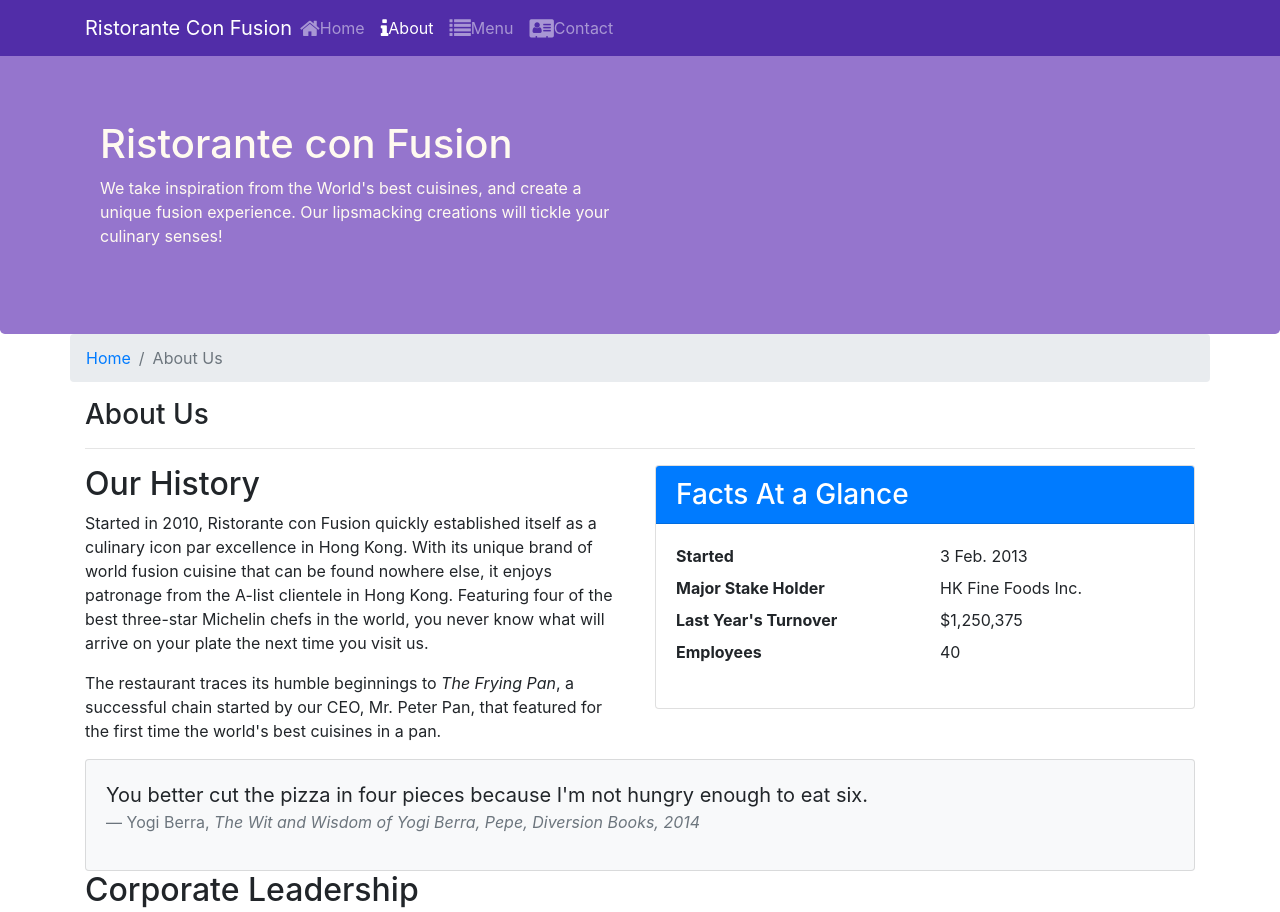
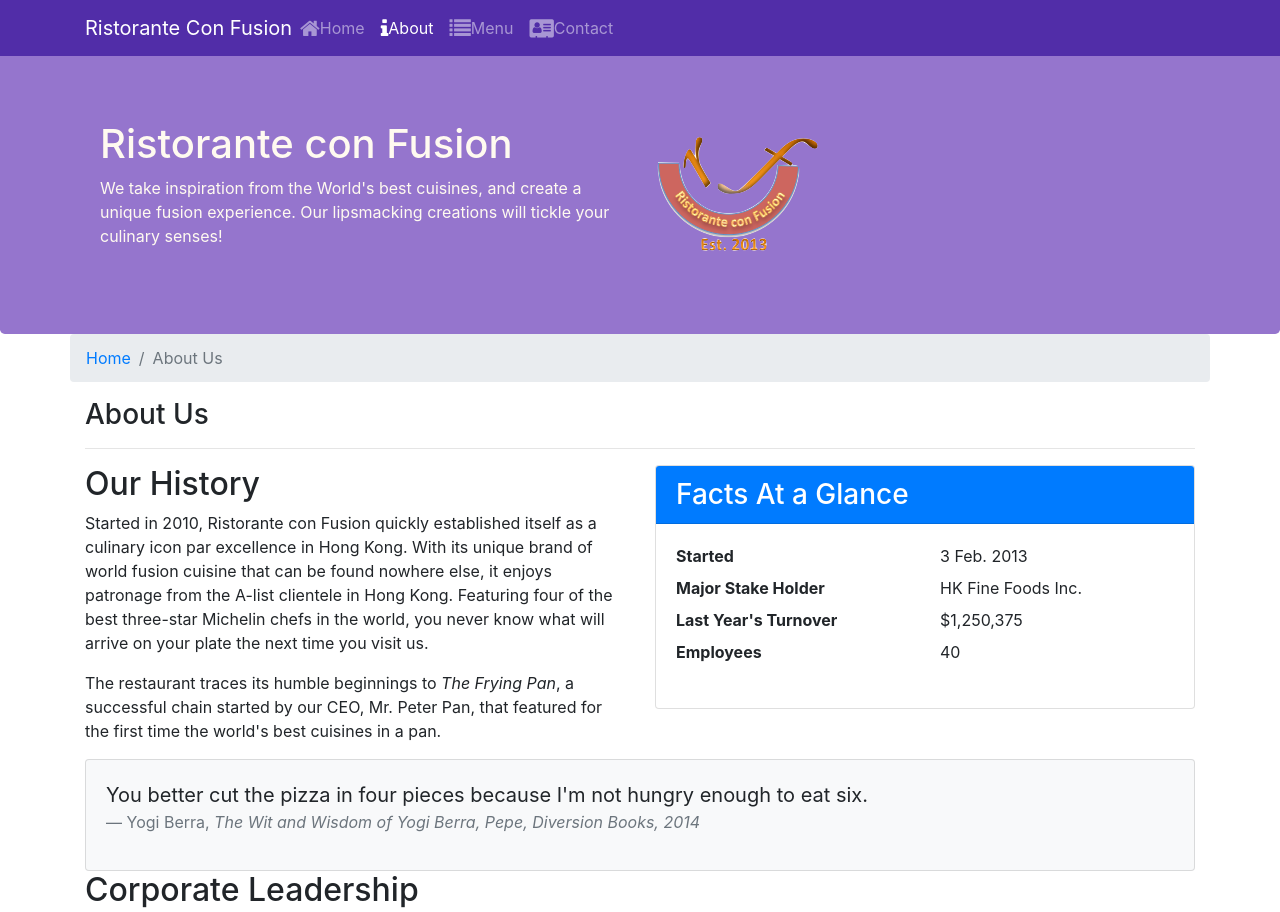
Before and after one commit to emreavcia/bootstrap-4-coursera-assignment, a website: page aboutus.html in a window 1280 px wide. Shown: the top 912 px of the page. Drawn offline with nearby package versions, Linux system fonts and the light colour scheme.

Commit message:
logo image is among us

```diff
--- a/aboutus.html
+++ b/aboutus.html
@@ -44,7 +44,8 @@
                     <h1>Ristorante con Fusion</h1>
                     <p>We take inspiration from the World's best cuisines, and create a unique fusion experience. Our lipsmacking creations will tickle your culinary senses!</p>
                 </div>
-                <div class="col-12 col-sm">
+                <div class="col-12 col-sm align-self-center">
+                    <img src="img/logo.png" class="img-fluid" alt="logo image" >
                 </div>
             </div>
         </div>
```
Also changed, not shown: contactus.html (+2 -1 lines), index.html (+2 -1 lines).
